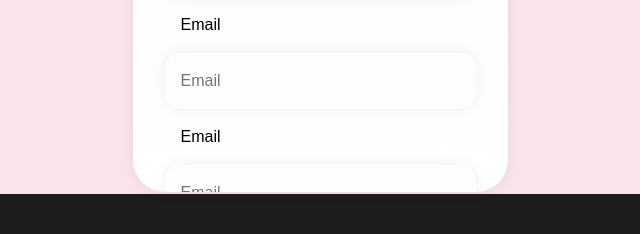
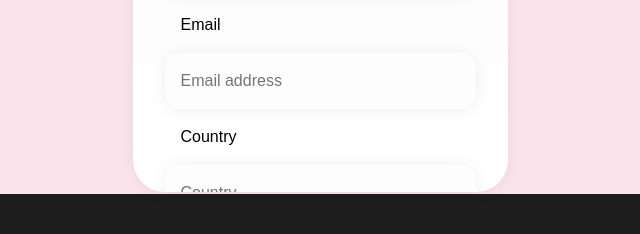
Before and after one commit to Coderdivine/mum, a plain HTML site: page frontend/E-CommerceWebsite/cart.html in a window 1280 px wide. Shown: the part 897-1131 px from the top of the page, 320-960 px from the left. Drawn offline with Linux system fonts and the light colour scheme; no server answers.

Commit message:
be that person

```diff
--- a/frontend/E-CommerceWebsite/cart.html
+++ b/frontend/E-CommerceWebsite/cart.html
@@ -77,15 +77,15 @@
                     </svg>Phone Number</label>
                     <input id="phone" placeholder="Phone number" class="form__radio" />
 
-                    <label for="Email">
+                    <label for="email">
                       <svg class="icon">
                     </svg>Email </label>
-                    <input id="Email" placeholder="Email " class="form__radio" />
+                    <input id="email" placeholder="Email address" class="form__radio" />
 
-                    <label for="Email">
+                    <label for="country">
                       <svg class="icon">
-                    </svg>Email </label>
-                    <input id="Email" placeholder="Email " class="form__radio" />
+                    </svg>Country </label>
+                    <input id="country" placeholder="Country " class="form__radio" />
 
                     <label for="Email">
                       <svg class="icon">
```
